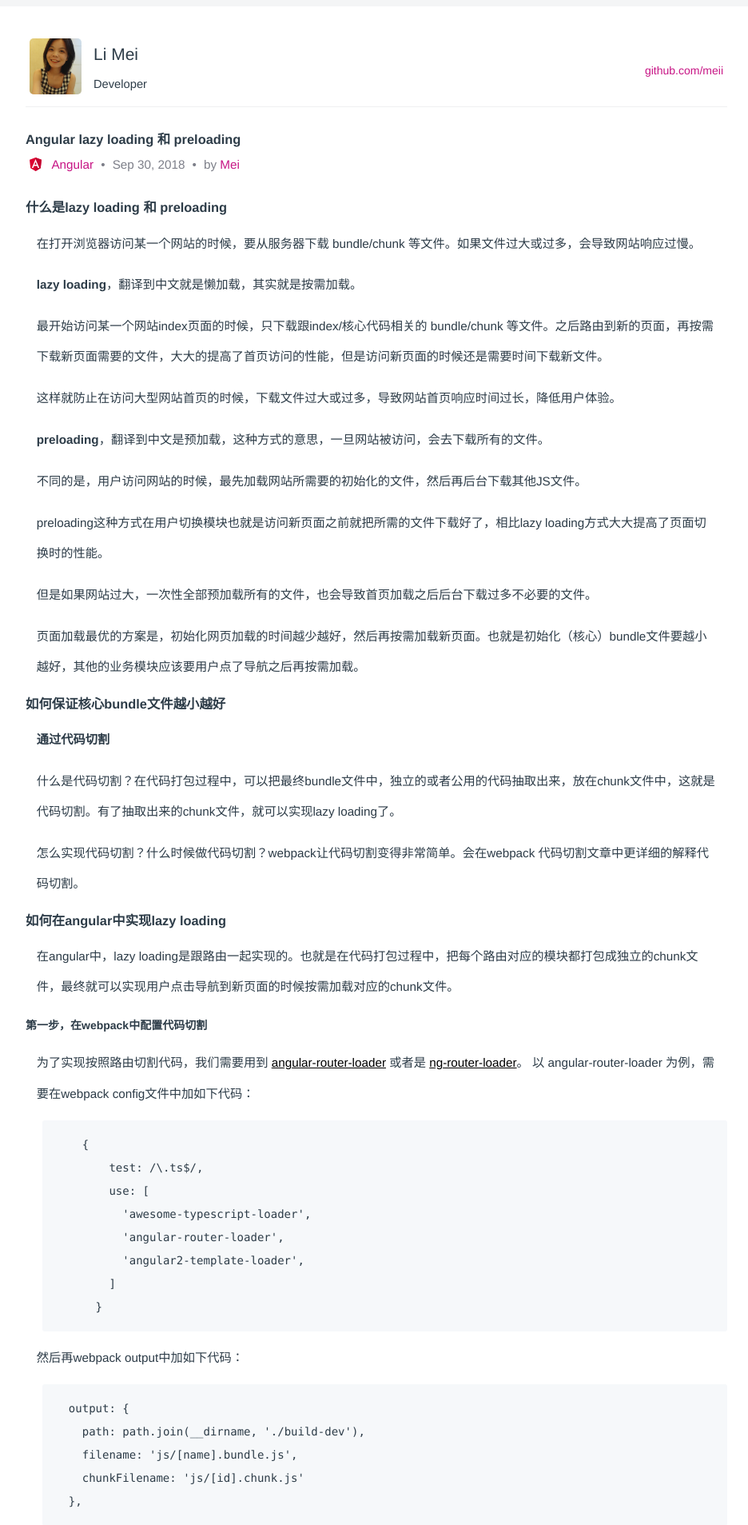
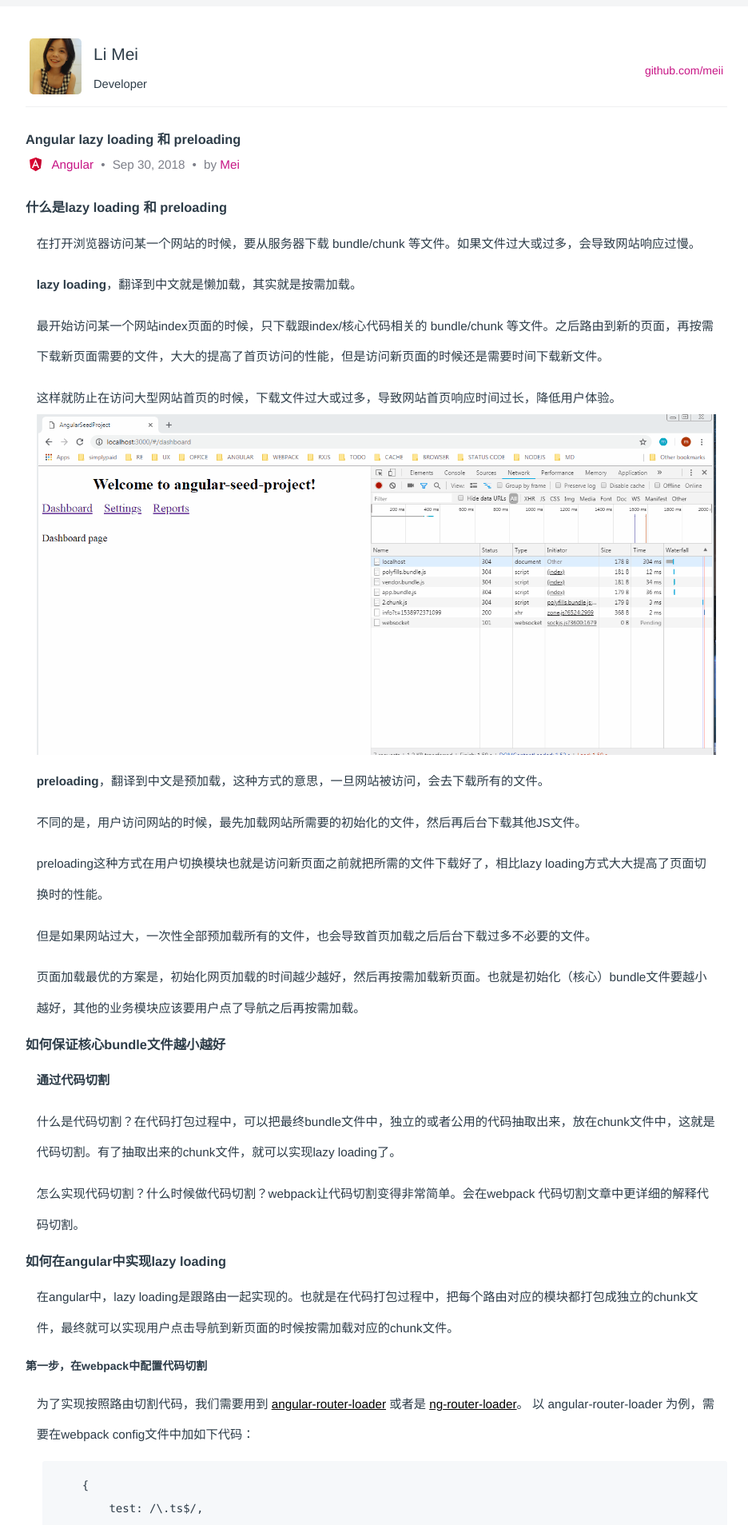
Before and after one commit to LiMeii/LiMeii.github.io, a Jekyll site: the page built from _posts/2018-09-30-angular-lazy-loading.md, in a window 1280 px wide. Shown: the top 1907 px of the page at 80% size, without its empty margins (177-1113 px from the left). Built offline with Jekyll 4.4.1, drawn with Linux system fonts in a browser that asks for light colours.

Commit message:
add gif into angular lazy loading

```diff
--- a/_posts/2018-09-30-angular-lazy-loading.md
+++ b/_posts/2018-09-30-angular-lazy-loading.md
@@ -23,6 +23,7 @@ layout: post
 最开始访问某一个网站index页面的时候，只下载跟index/核心代码相关的 bundle/chunk 等文件。之后路由到新的页面，再按需下载新页面需要的文件，大大的提高了首页访问的性能，但是访问新页面的时候还是需要时间下载新文件。
 
 这样就防止在访问大型网站首页的时候，下载文件过大或过多，导致网站首页响应时间过长，降低用户体验。
+![angular lazy loading](https://limeii.github.io/assets/images/posts/angular/angular-lazy-loading.gif){:height="100%" width="100%"}
 
 **preloading**，翻译到中文是预加载，这种方式的意思，一旦网站被访问，会去下载所有的文件。
 
```
Also changed, not shown: assets/images/posts/angular/angular-lazy-loading.gif (added).
